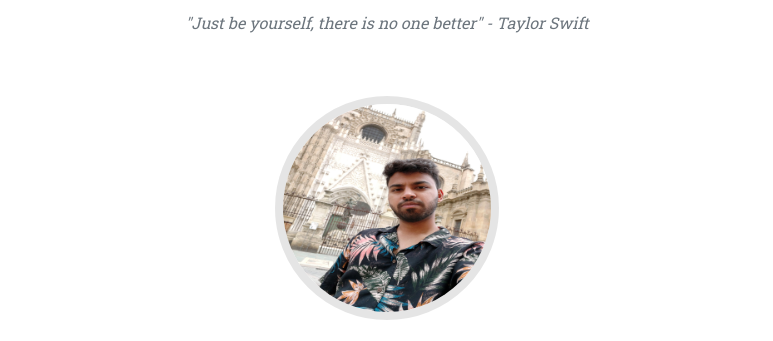
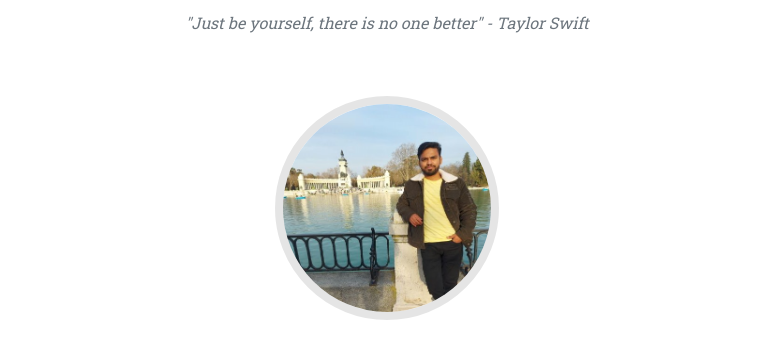
Before and after one commit to mayuranalyst/mayuranalyst.github.io, a plain HTML site: page index.html in a window 1280 px wide. Shown: the part 5113-5454 px from the top of the page, without its empty margins (253-1026 px from the left). Drawn offline with nearby package versions, Linux system fonts and the light colour scheme.

Commit message:
Updated index

```diff
--- a/index.html
+++ b/index.html
@@ -334,7 +334,7 @@
                     -->
                 <!-- <div class="col-lg-4">  -->
                         <div class="team-member">
-                            <img class="mx-auto rounded-circle" src="assets/img/team/Mayur.png" alt="..." />
+                            <img class="mx-auto rounded-circle" src="assets/img/team/Mayur_Shinde.jpg" alt="..." />
                             <h4>Mayur Shinde</h4>
                             <p class="text-muted">Data Analyst </p>
                             <a class="btn btn-dark btn-social mx-2" href="https://github.com/mayuranalyst" target="_blank"><i class="fab fa-github"></i></a>
```
